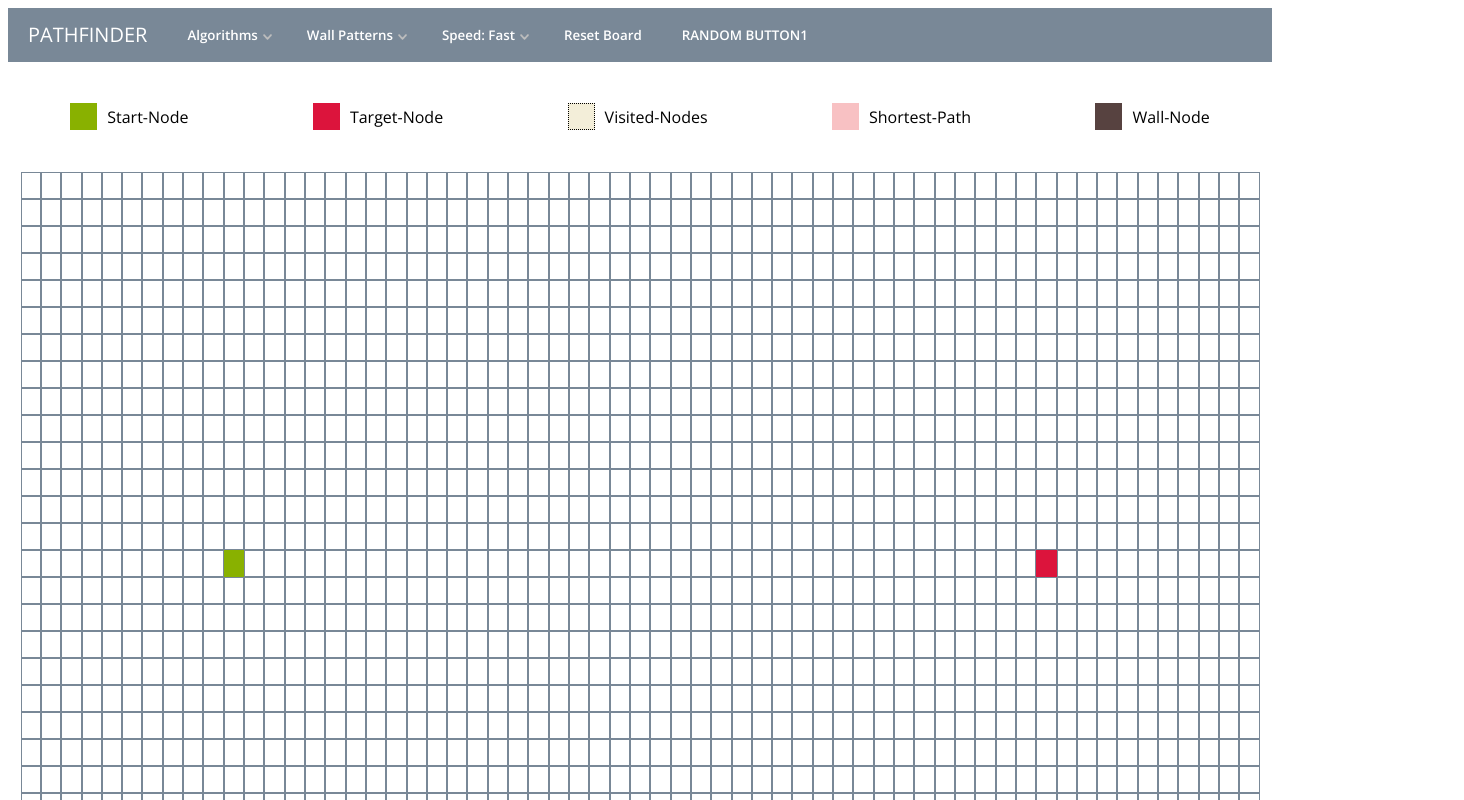
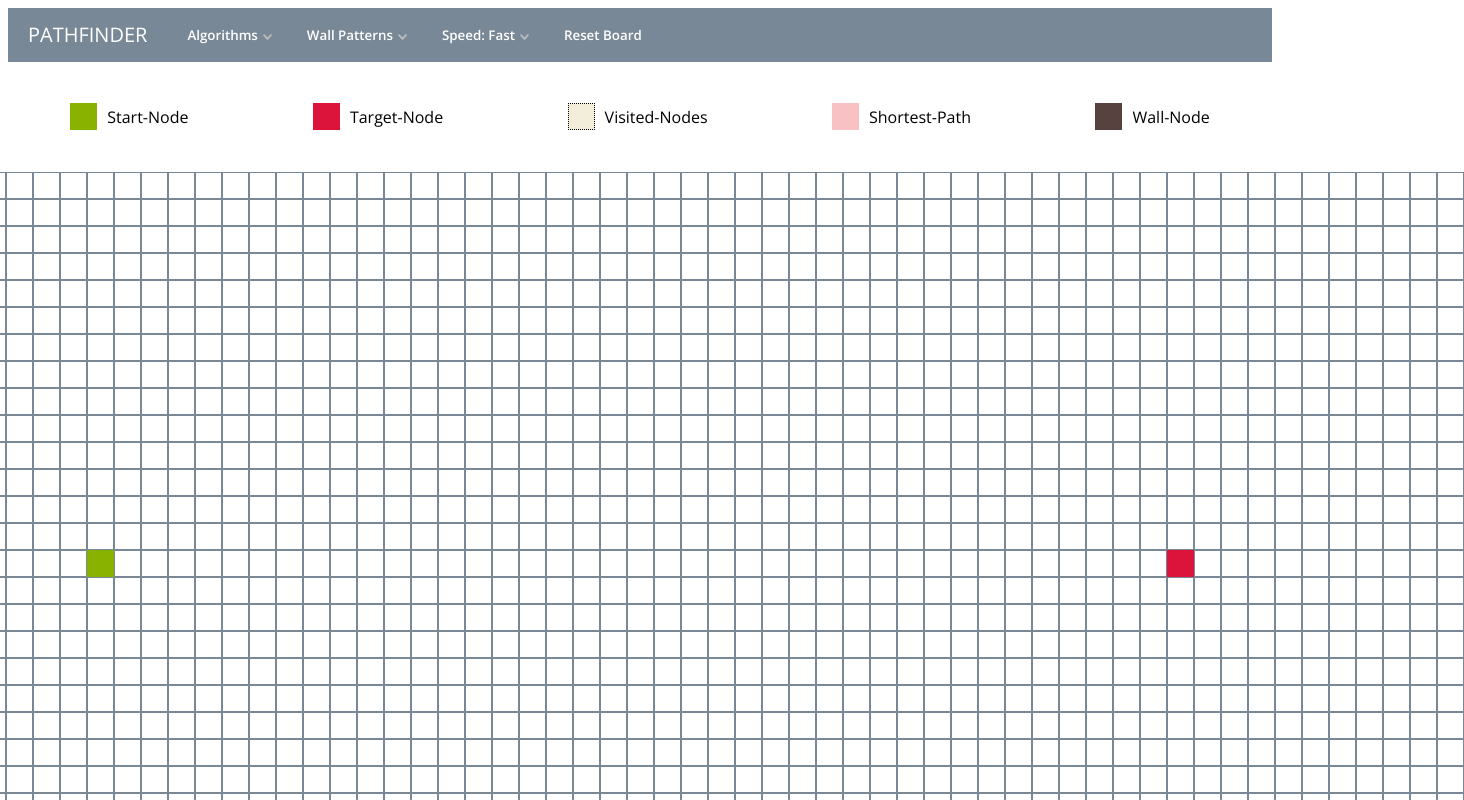
Before and after one commit to AlKL/PathfindingVisualizer, a React (Create React App) app in the folder frontend/: page / in a window 1280 px wide. Shown: the top 800 px of the page, 1464 px wide, since content can reach past the window. Built offline with nearby package versions, Linux system fonts and the light colour scheme.

Commit message:
Fixed board sizing

```diff
--- a/frontend/src/components/Board/Board.js
+++ b/frontend/src/components/Board/Board.js
@@ -52,7 +52,6 @@ const Board = ({ grid, rows, columns, setGrid, setStartNode, setEndNode }) => {
         }
 
         else if (e.type === 'mousedown' && thisClassName.includes('node-start')) {
-            //must set isStart/change start state/change color
             setStartState(true);
             document.getElementById(`${e.target.id}`).className = 'node';
             grid[eleArr[0]][eleArr[1]].isStart = false;
@@ -93,7 +92,7 @@ const Board = ({ grid, rows, columns, setGrid, setStartNode, setEndNode }) => {
     };
 
     return (
-        <div className='board'>
+        <div className='boardWrapper'>
             {grid.map((row, rowIndex) => {
                 return (
                     <div key={rowIndex} className='row-wrapper'>
--- a/frontend/src/components/Menu/Menu.js
+++ b/frontend/src/components/Menu/Menu.js
@@ -13,7 +13,6 @@ import randomWall from '../../wallAlgos/randomWall';
 
 import DropDown from './DropDown';
 import DropDownSpeed from './DropDownSpeed';
-
 
 const Menu = ({ grid, resetBoard, clearBoard, startNode, endNode }) => {
     const [visSpeed, setVisSpeed] = useState('Fast');
@@ -142,7 +141,6 @@ const Menu = ({ grid, resetBoard, clearBoard, startNode, endNode }) => {
                 setVisSpeed={setVisSpeed}
             />
             <button onClick={resetBoard}>Reset Board</button>
-            <button> RANDOM BUTTON1 </button>
             {/* <button onClick={visualizeGreedyBfs}>Greedy Best-First Search</button> */}
         </div>
     );
--- a/frontend/src/styles/Board.css
+++ b/frontend/src/styles/Board.css
@@ -1,9 +1,9 @@
 .row-wrapper {
     display: flex;
+    width: 100%;
 }
 
-.board {
-    width: 99%;
-    /* margin: 0 auto; */
-    /* background-color: red; */
+.boardWrapper {
+    display: flex;
+    flex-direction: column;
 }
--- a/frontend/src/styles/styles.css
+++ b/frontend/src/styles/styles.css
@@ -4,13 +4,7 @@
 
 .board {
     margin: 0 auto;
-}
-
-.message {
-    /* border: 1px solid black; */
-    /* background-color: beige; */
-    margin-top: 20px;
-    font-size: 25px;
+    width: 99%;
     display: flex;
     justify-content: center;
 }
```
Also changed, not shown: frontend/src/App.js (+0 -12 lines).
